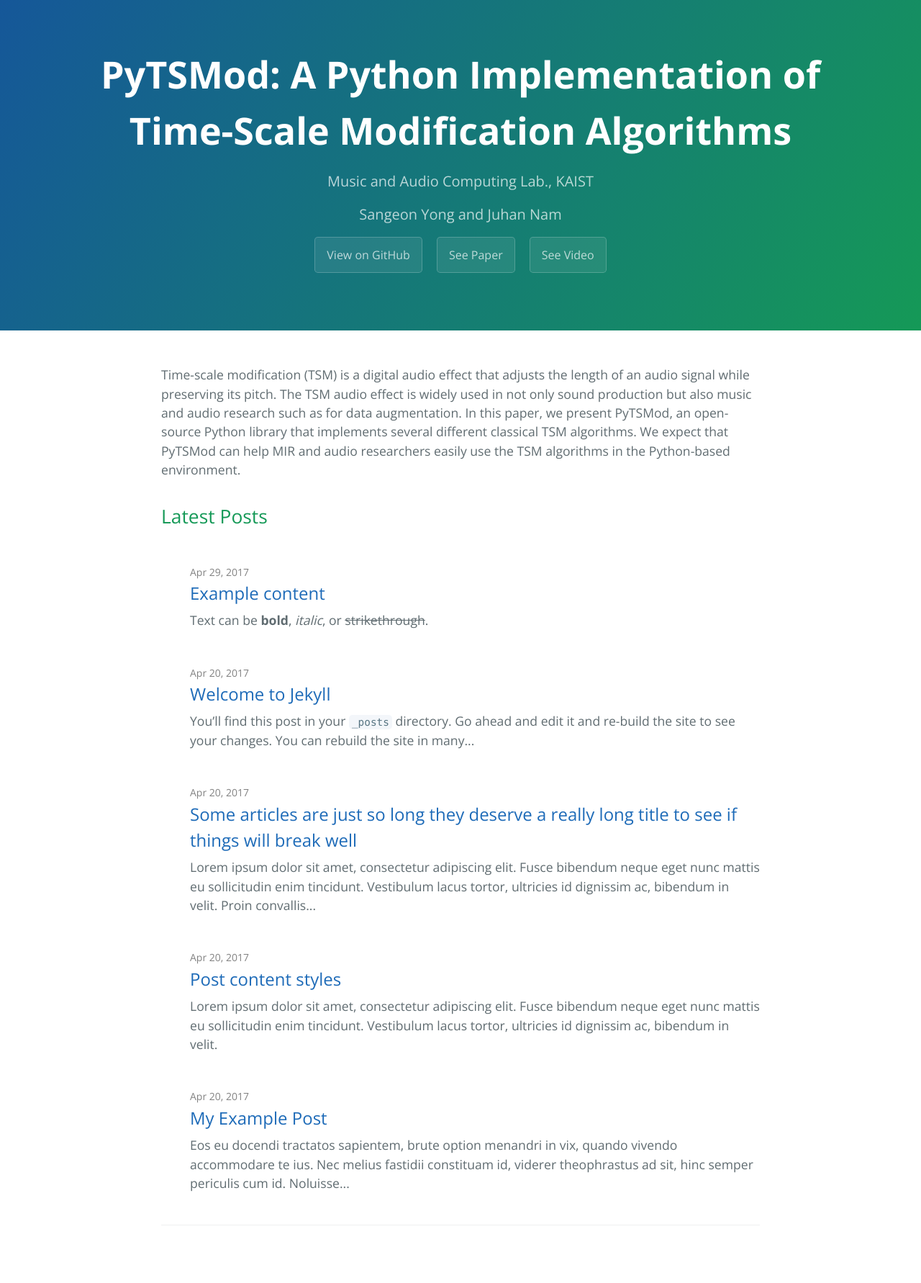
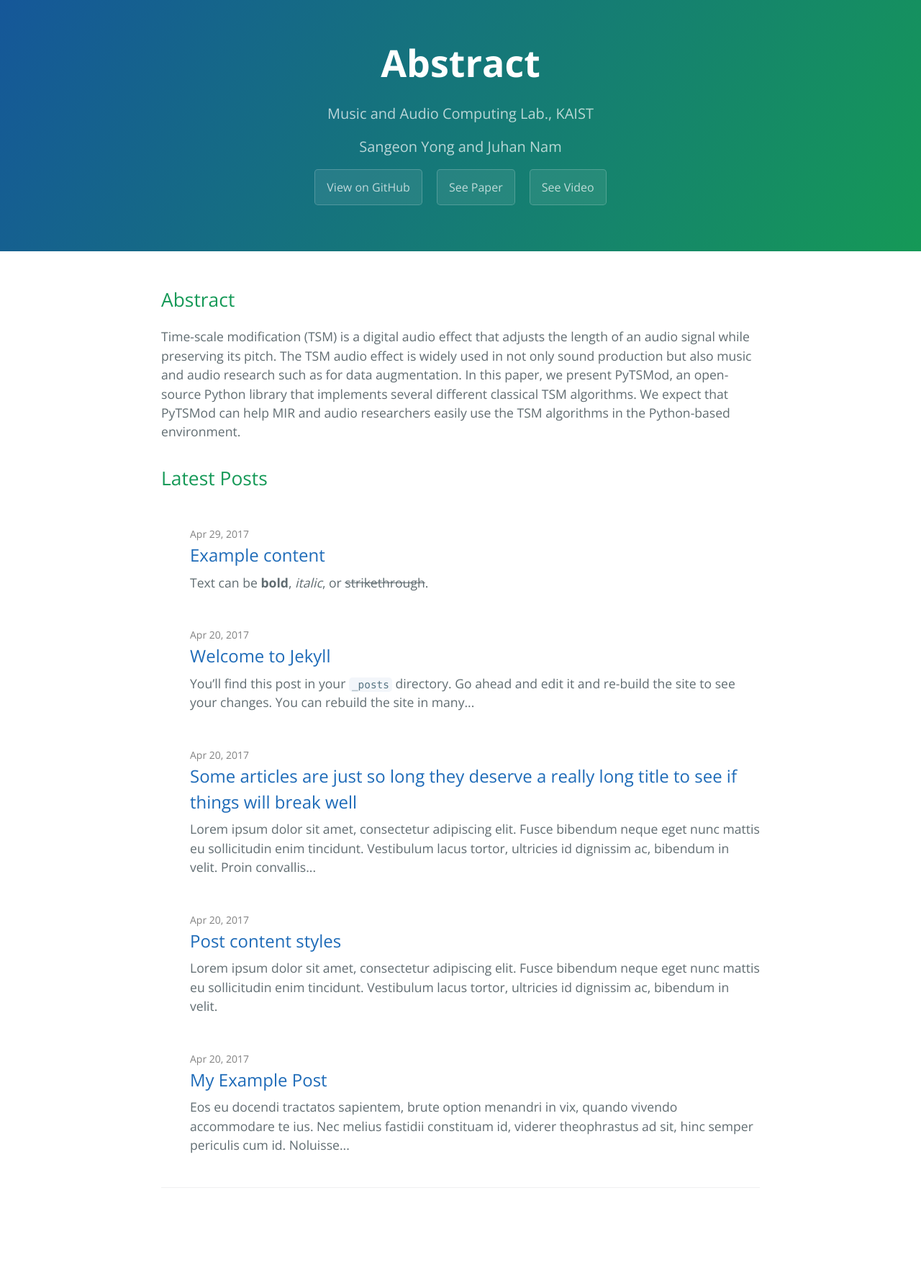
Before and after one commit to seyong92/PyTSMod-ISMIR2020LBD, a Jekyll site: the page built from index.md, in a window 1280 px wide. Shown: the whole page at 72% size. Built offline with Jekyll 4.4.1, drawn with Linux system fonts in a browser that asks for light colours; the repository's description, which GitHub fills in, is left out; our own code applies the rules of GitHub Pages for plain Markdown files; after the commit the page ends 1730 px from its top, so only the background shows below that.

Commit message:
reduce header size and add abstract title

```diff
--- a/_sass/jekyll-theme-cayman-blog.scss
+++ b/_sass/jekyll-theme-cayman-blog.scss
@@ -113,15 +113,15 @@
   background-image: linear-gradient(120deg, $header-bg-color-secondary, $header-bg-color);
 
   @include large {
-    padding: 4rem 5rem;
+    padding: 3rem 4rem;
   }
 
   @include medium {
-    padding: 2rem 3rem;
+    padding: 1rem 2rem;
   }
 
   @include small {
-    padding: 2rem 1rem;
+    padding: 1rem 0.5rem;
   }
 }
 
--- a/index.md
+++ b/index.md
@@ -8,4 +8,6 @@
 layout: home
 ---
 
+## Abstract
+
 Time-scale modification (TSM) is a digital audio effect that adjusts the length of an audio signal while preserving its pitch. The TSM audio effect is widely used in not only sound production but also music and audio research such as for data augmentation. In this paper, we present PyTSMod, an open-source Python library that implements several different classical TSM algorithms. We expect that PyTSMod can help MIR and audio researchers easily use the TSM algorithms in the Python-based environment.
```
